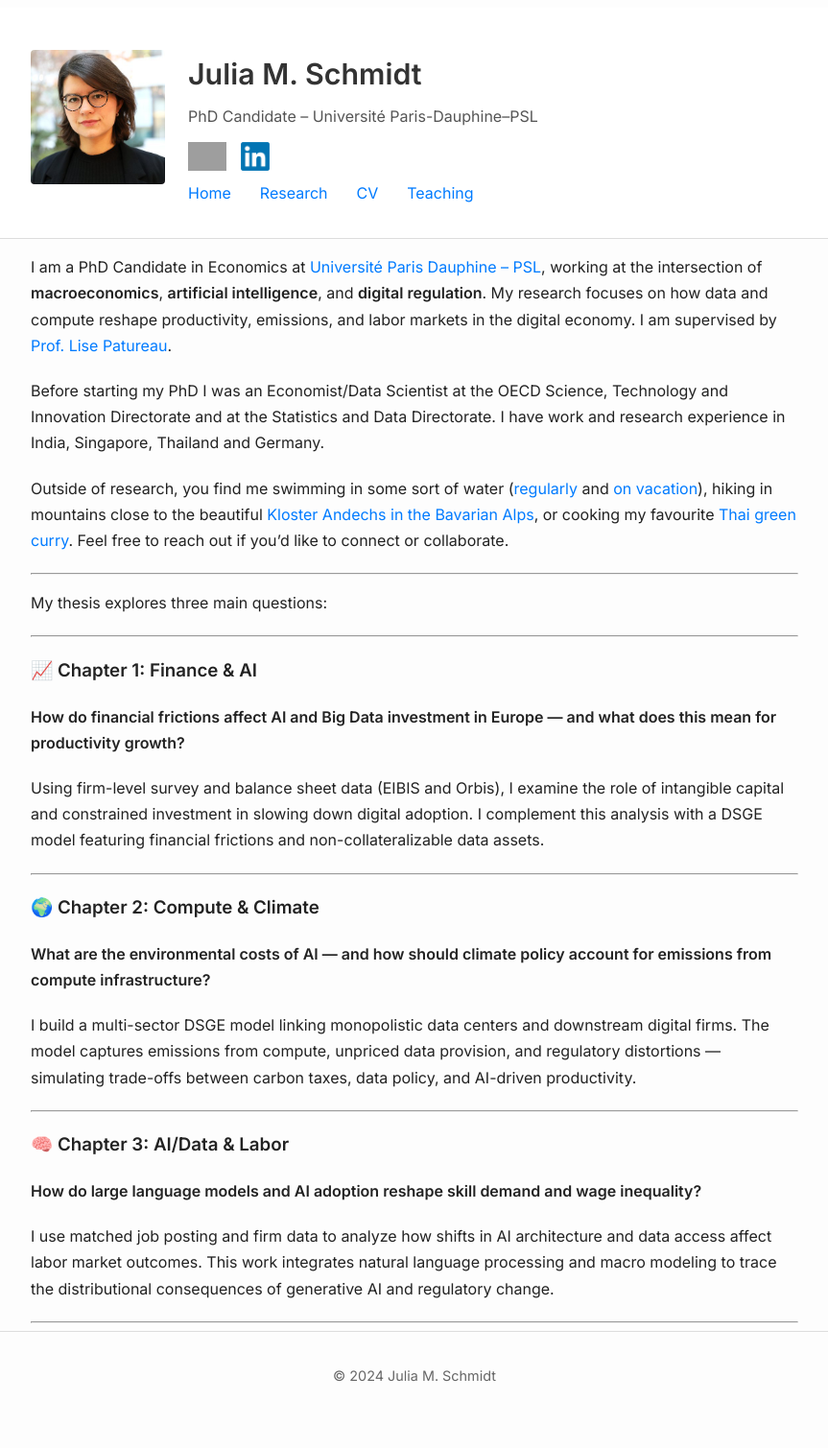
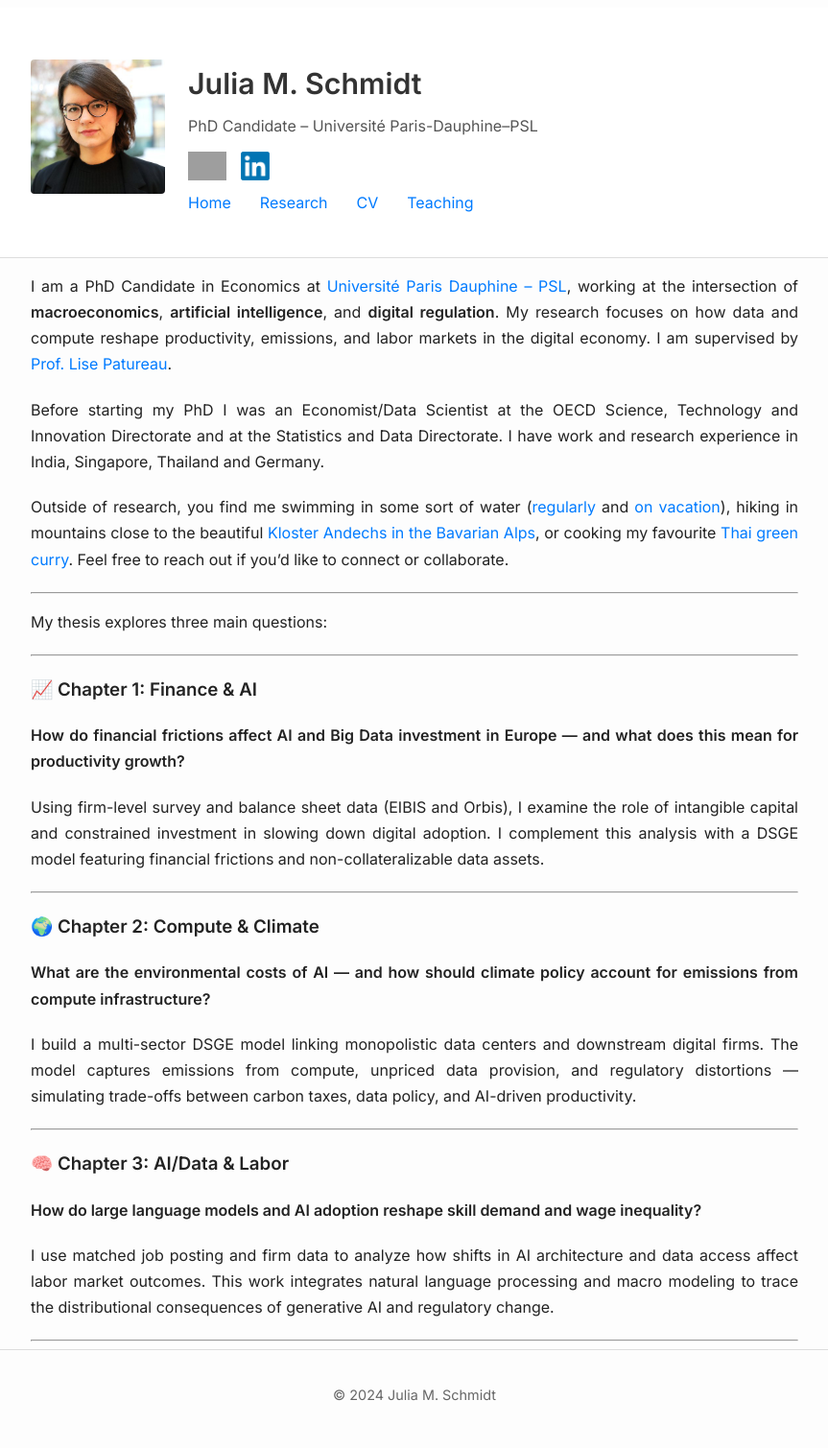
Before and after one commit to julia-m-schmidt/julia-m-schmidt.github.io, a Jekyll site: the page built from home.md, in a window 1280 px wide. Shown: the part 210-1719 px from the top of the page at 96% size, without its empty margins (208-1071 px from the left). Built offline with Jekyll 4.4.1, drawn with Linux system fonts in a browser that asks for light colours; grey boxes are pictures that could not be loaded.

Commit message:
Update style.css

```diff
--- a/assets/css/style.css
+++ b/assets/css/style.css
@@ -15,7 +15,7 @@ body {
 /* === HEADER === */
 header {
     border-bottom: 1px solid #ddd;
-    padding: 20px 0 25px 0; /* a bit more height restored */
+    padding: 25px 0 30px 0;  /* slightly taller */
     background-color: #fff;
 }
 
@@ -24,7 +24,7 @@ header {
     display: flex;
     flex-direction: column;
     align-items: center;
-    padding: 1.5em 1em 0.5em 1em;
+    padding: 1.8em 1em 0.8em 1em;
 }
 
 .profile-info {
@@ -99,25 +99,15 @@ header {
     padding: 0 1em;
 }
 
-/* Highlighted intro block (not markdown-looking) */
-.home-intro {
-    background-color: #f9f9f9;
-    padding: 25px 30px;
-    border-left: 4px solid #007BFF;
-    margin-top: 10px;
-    margin-bottom: 30px;
-    border-radius: 6px;
-    font-size: 1.05em;
-    line-height: 1.8;
-    white-space: normal;
-}
-
-h1, h2 {
-    color: #333;
+/* Justify all Markdown paragraphs */
+.main-content p {
+    text-align: justify;
     margin-bottom: 20px;
 }
 
-p {
+/* Markdown lists and headings */
+h1, h2 {
+    color: #333;
     margin-bottom: 20px;
 }
 
@@ -167,7 +157,7 @@ footer {
 .banner-image img {
     width: 100%;
     height: auto;
-    max-height: 200px; /* slightly more than before */
+    max-height: 200px;
     object-fit: cover;
     display: block;
     border-radius: 0 0 8px 8px;
```
